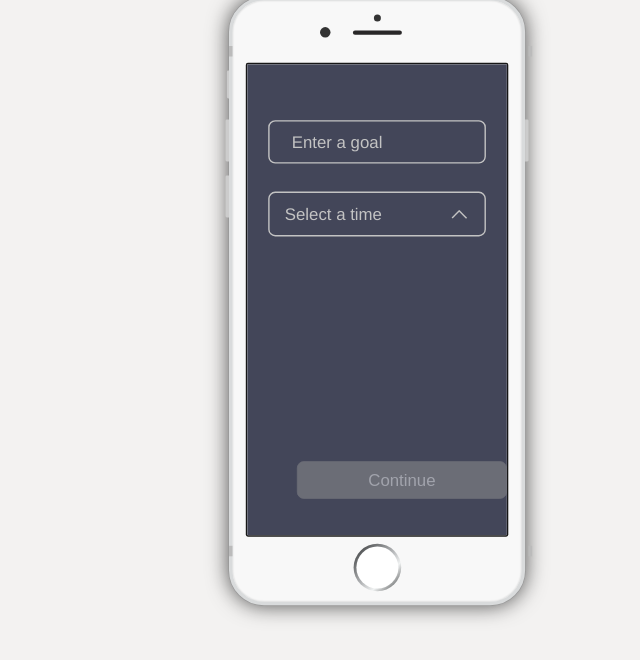
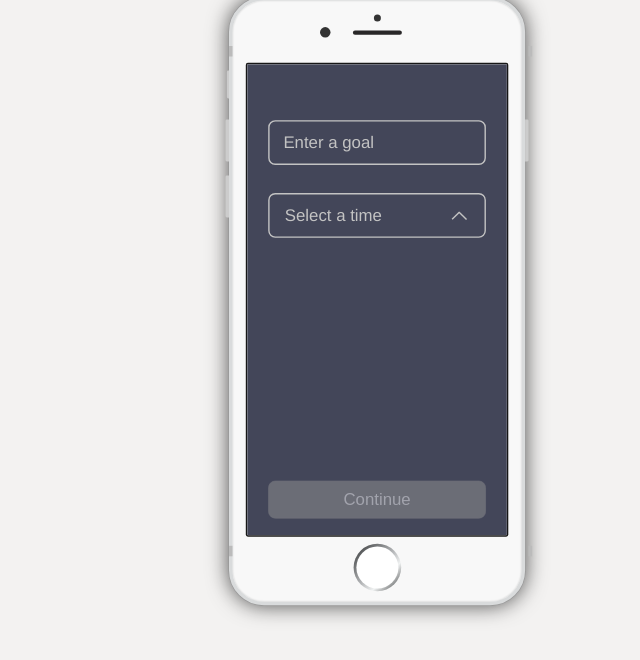
Before and after one commit to EricHayesJohnson/sqape, a Gatsby site: page /innerApp in a window 1280 px wide. Shown: the part 128-788 px from the top of the page, without its empty margins (200-840 px from the left). Built offline with nearby package versions, Linux system fonts and the light colour scheme; Gatsby itself is replaced by a stand-in of ours.

Commit message:
small firefox tweaks

```diff
--- a/src/components/inner/inner.js
+++ b/src/components/inner/inner.js
@@ -100,7 +100,7 @@ const ScreenTwo = (props) => {
         <Text>Complete by</Text>
         <ReviewText>{props.timeValue}</ReviewText>
         <Text>Mark complete</Text>
-        <div style={{ alignSelf: 'end', marginTop: '8px' }}>
+        <div style={{ alignSelf: 'start', marginTop: '8px' }}>
           <Toggle color="#ff6262" onChange={() => setIsComplete(!isComplete)} />
         </div>
       </Wrapper>
--- a/src/components/inner/styles.js
+++ b/src/components/inner/styles.js
@@ -46,7 +46,7 @@ export const Wrapper = styled.div`
 `;
 export const Input = styled.input`
   width: 100%;
-  height: 62px;
+  height: 64px;
   box-sizing: border-box;
   margin-top: 32px;
   background-color: ${appColors.black};
@@ -55,7 +55,7 @@ export const Input = styled.input`
   font-family: Helvetica Neue;
   font-weight: 400;
   font-size: ${size.s3};
-  padding-left: 32px;
+  padding-left: 20px;
   color: ${appColors.grey};
   &::placeholder {
     color: ${appColors.grey};
@@ -67,16 +67,15 @@ export const Input = styled.input`
   }
 `;
 export const Button = styled.button`
-  width: 300px;
-  align-self: end;
-  margin: 0 0 52px 32px;
+  width: 84%;
+  margin-bottom: ${size.s3};
   line-height: 1.5;
   font-weight: 400;
   color: white;
   background-color: ${appColors.grey};
   border: 1px solid ${appColors.grey};
   border-radius: 10px;
-  padding: ${size.s1}; ${size.s2};;
+  padding: ${size.s1}; ${size.s2};
   cursor: pointer;
   font-size: ${size.s3};
   &:focus {
@@ -85,7 +84,7 @@ export const Button = styled.button`
   &:disabled {
     border: 1px solid #949494;
     background-color: #949494;
-    color: $dg-white;
+    color: white;
     cursor: default;
     opacity: 0.5;
   }
@@ -96,13 +95,13 @@ export const Text = styled.div`
   font-family: Helvetica Neue;
   font-size: ${size.s3};
   margin-top: ${size.s3};
-  align-self: end;
+  align-self: start;
 `;
 export const ReviewText = styled.div`
   color: ${appColors.grey};
   font-family: Helvetica Neue;
   font-size: ${size.s4};
-  align-self: end;
+  align-self: start;
 `;
 export const Strike = keyframes`
   from {
```
